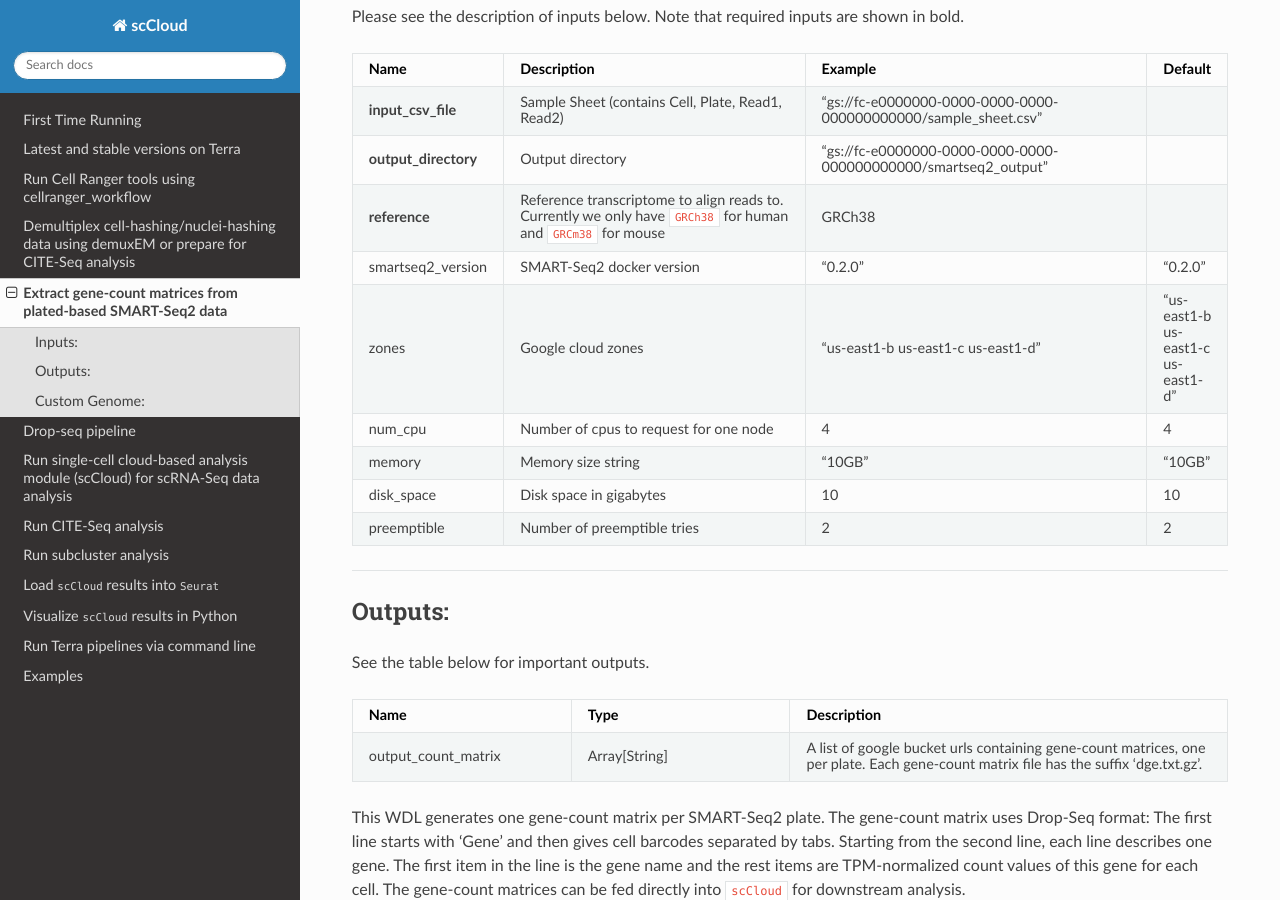
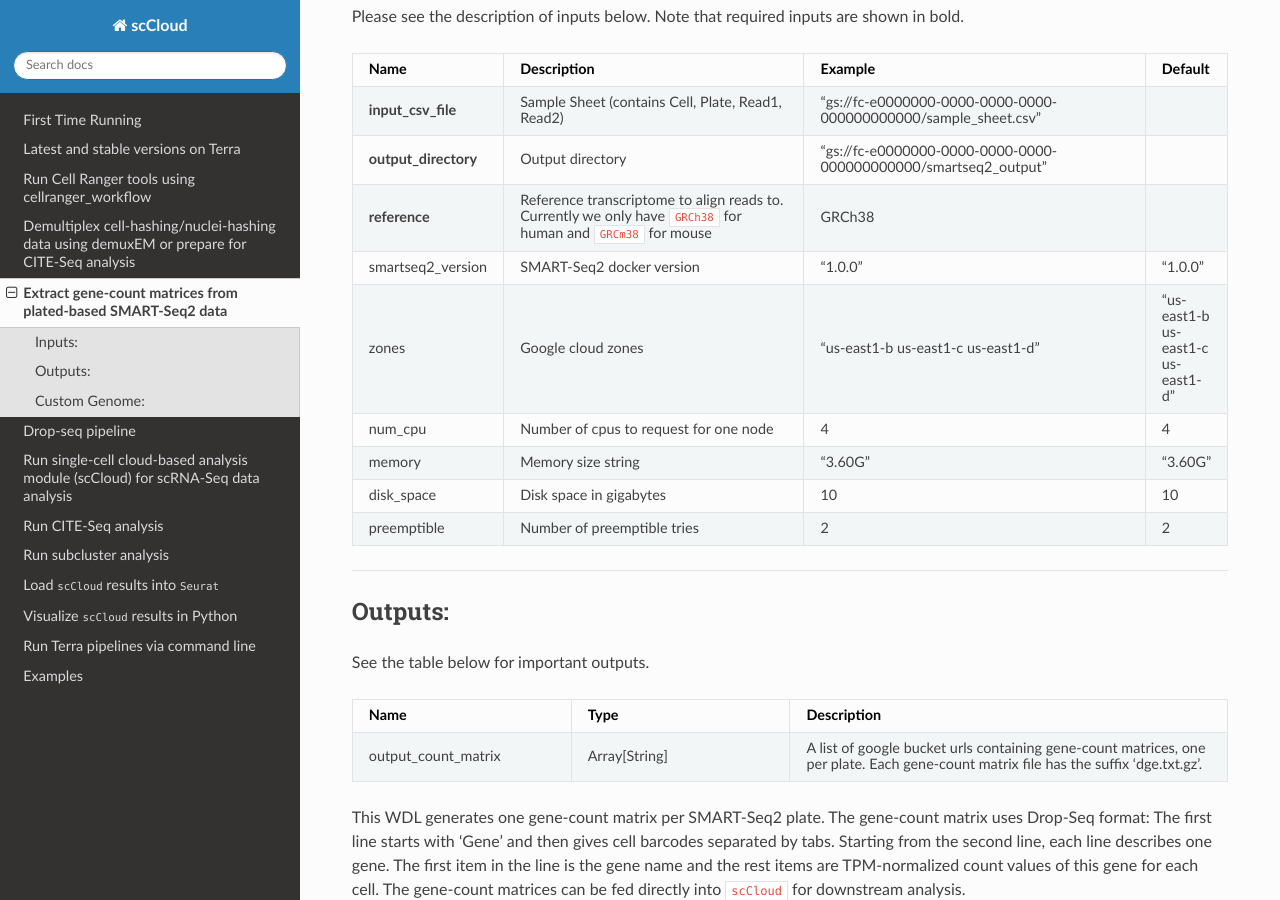
Before and after one commit to lilab-bcb/cumulus, a Sphinx documentation site: the page built from docs/smart_seq_2.rst, in a window 1280 px wide and 900 px high, scrolled down 2229 px. Built offline with Sphinx 7.4.7 and the Read the Docs theme 2.0.0, drawn with Linux system fonts in a browser that asks for light colours.

Commit message:
Update smartseq2 workflow

```diff
--- a/docs/smart_seq_2.rst
+++ b/docs/smart_seq_2.rst
@@ -106,8 +106,8 @@ Please see the description of inputs below. Note that required inputs are shown
 	  -
 	* - smartseq2_version
 	  - SMART-Seq2 docker version
-	  - "0.2.0"
-	  - "0.2.0"
+	  - "1.0.0"
+	  - "1.0.0"
 	* - zones
 	  - Google cloud zones
 	  - "us-east1-b us-east1-c us-east1-d"
@@ -118,8 +118,8 @@ Please see the description of inputs below. Note that required inputs are shown
 	  - 4
 	* - memory
 	  - Memory size string
-	  - "10GB"
-	  - "10GB"
+	  - "3.60G"
+	  - "3.60G"
 	* - disk_space
 	  - Disk space in gigabytes
 	  - 10
--- a/docs/versions.rst
+++ b/docs/versions.rst
@@ -17,7 +17,7 @@ Latest version
 	  - 16
 	  - Run Cell Ranger tools, which include extracting sequence reads using cellranger mkfastq or cellranger-atac mkfastq, generate count matrix using cellranger count or cellranger-atac count, run cellranger vdj or feature-barcode extraction
 	* - scCloud/smartseq2
-	  - 9
+	  - 12
 	  - Run Bowtie2 and RSEM to generate gene-count matrices for SMART-Seq2 data from FASTQ files
 	* - scCloud/scCloud
 	  - 24
```
Also changed, not shown: 1 other file.
